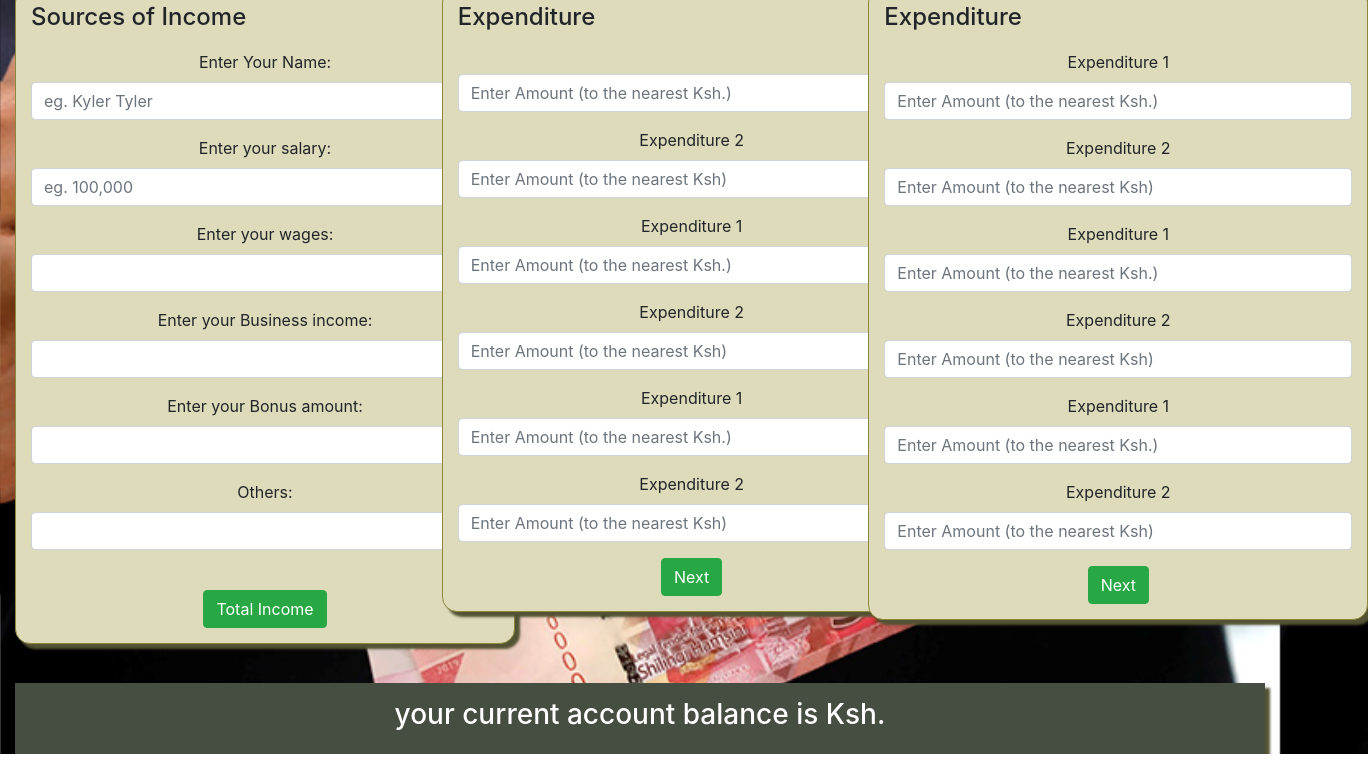
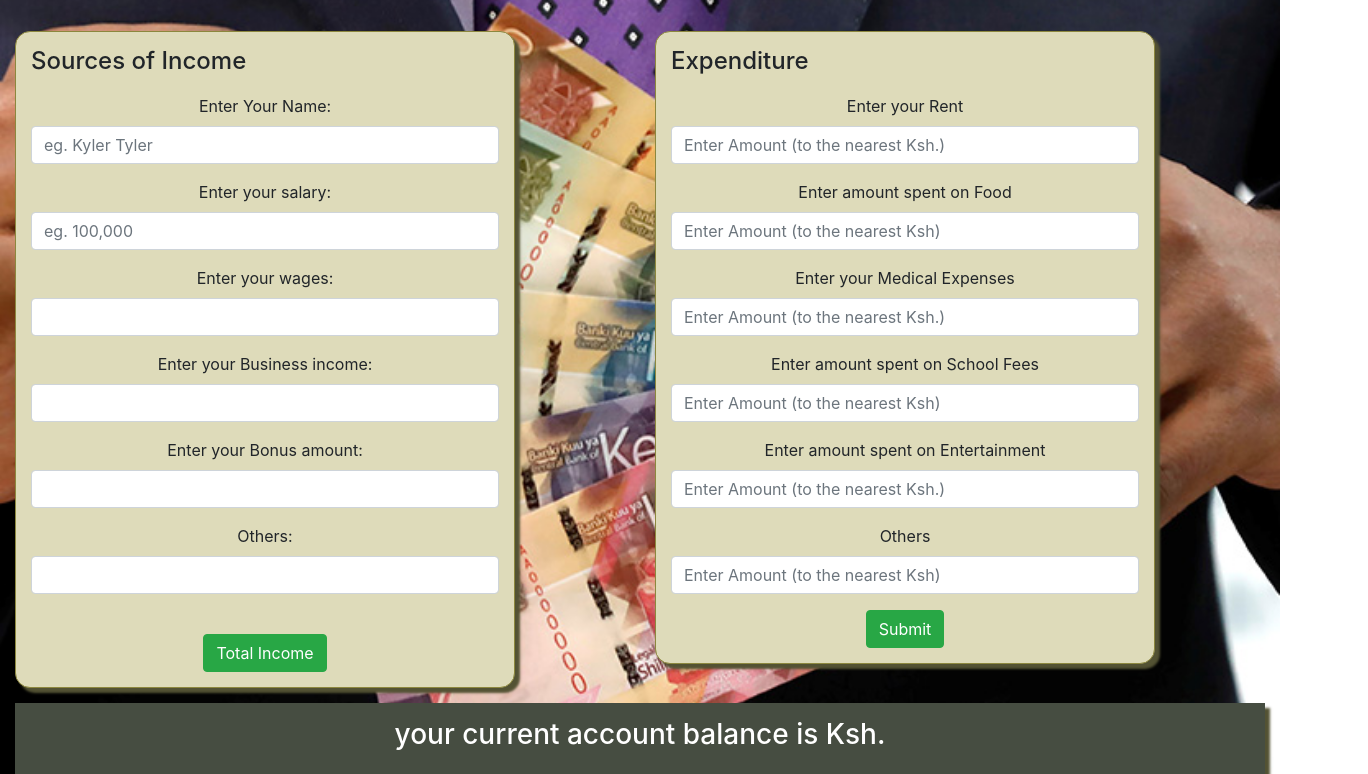
Before and after one commit to EveNyarango/myBenki, a plain HTML site: page service1.html in a window 1280 px wide. Shown: the part 99-873 px from the top of the page, 1368 px wide, since content can reach past the window. Drawn offline with nearby package versions, Linux system fonts and the light colour scheme.

Commit message:
add income function

```diff
--- a/css/service1.css
+++ b/css/service1.css
@@ -1,3 +1,6 @@
+.page-header{
+    padding-top: 20px;
+}
 .input-group-addon {
     height: 10;
   }
@@ -29,9 +32,9 @@
     text-align: center;
   }
 
-  #income{
+  /* #income{
     float:left;
-  }
+  } */
 
 
   h4 {
--- a/js/scripts.js
+++ b/js/scripts.js
@@ -0,0 +1,19 @@
+let add = function(salary, wages, business, bonus, others){
+    return salary + wages + business + bonus + others
+}
+
+
+$(document).ready(function () {
+    $('#income').submit(function (event) {
+        event.preventDefault();
+        let nameInput = $('#name').val();
+        let salary = parseInt($("#salary").val());
+        let wages = parseInt($("#wages").val());
+        let business = parseInt($("bizna").val());
+        let bonus = parseInt($("#bonus").val());
+        let others = parseInt($("#others").val());
+        let result = add(salary, wages, business, bonus, others);
+        alert(result);
+    })
+
+})
--- a/service1.html
+++ b/service1.html
@@ -10,137 +10,91 @@
 </head>
 
 <body>
-
-    <title>MyBenki</title>
-    </head>
-
-    <body>
     <div class="container-fluid">
         <div class="page-header">
             <h1>Track your finances </h1>
         </div>
 
+
+        <br>
+
+
         <div class="row">
-                <div class="col-sm-4">
+            <div class="col-sm-6">
                 <form id="income">
                     <h4>Sources of Income</h4>
                     <div class="form-group">
                         <label for="name">Enter Your Name:</label>
                         <input type="text" class="form-control" id="name" placeholder="eg. Kyler Tyler">
                     </div>
-                        <!-- <div class="form-group">
-                            <div class="input-group">
-                                <span class="input-group-addon" id="sizing-addon2">Ksh.</span>
-                                <input type="text" class="form-control" id='initial-deposit'
-                                    placeholder="Enter Amount (to the nearest Ksh.)">
-                                <span class="input-group-addon">.00</span>
-                            </div>
-                        </div> -->
+
                     <div class="form-group">
                         <label for="name">Enter your salary:</label>
-                            <input type="number" class="form-control" id="name" placeholder="eg. 100,000">
+                        <input type="number" class="form-control" id="salary" placeholder="eg. 100,000">
                     </div>
                     <div class="form-group">
                         <label for="name">Enter your wages:</label>
-                            <input type="number" class="form-control" id="name" placeholder="">
+                        <input type="number" class="form-control" id="wages" placeholder="">
                     </div>
                     <div class="form-group">
                         <label for="name">Enter your Business income:</label>
-                            <input type="number" class="form-control" id="name" placeholder="">
+                        <input type="number" class="form-control" id="bizna" placeholder="">
                     </div>
                     <div class="form-group">
                         <label for="name">Enter your Bonus amount:</label>
-                            <input type="number" class="form-control" id="name" placeholder="">
+                        <input type="number" class="form-control" id="bonus" placeholder="">
                     </div>
                     <div class="form-group">
                         <label for="name">Others:</label>
-                            <input type="number" class="form-control" id="name" placeholder="">
+                        <input type="number" class="form-control" id="others1" placeholder="">
                     </div>
                     <br>
                     <button type="submit" class="btn btn-success">Total Income</button>
                 </form>
             </div>
 
-                <div class="col-sm-4">
+            <div class="col-sm-6">
 
 
                 <form id="expenditure">
                     <h4>Expenditure </h4>
                     <div class="form-group">
-                            <label for="deposit"></label>
+                        <label for="deposit">Enter your Rent</label>
                         <input type="text" class="form-control" id="deposit"
                             placeholder="Enter Amount (to the nearest Ksh.)">
                     </div>
                     <div class="form-group">
-                            <label for="withdraw" placeholder='1000.00'>Expenditure 2</label>
+                        <label for="withdraw" placeholder='1000.00'>Enter amount spent on Food</label>
                         <input type='text' id='withdraw' class='form-control'
                             placeholder="Enter Amount (to the nearest Ksh)">
                     </div>
                     <div class="form-group">
-                            <label for="deposit">Expenditure 1</label>
+                        <label for="deposit">Enter your Medical Expenses </label>
                         <input type="text" class="form-control" id="deposit"
                             placeholder="Enter Amount (to the nearest Ksh.)">
                     </div>
                     <div class="form-group">
-                            <label for="withdraw" placeholder='1000.00'>Expenditure 2</label>
+                        <label for="withdraw" placeholder='1000.00'>Enter amount spent on School Fees</label>
                         <input type='text' id='withdraw' class='form-control'
                             placeholder="Enter Amount (to the nearest Ksh)">
                     </div>
                     <div class="form-group">
-                            <label for="deposit">Expenditure 1</label>
+                        <label for="deposit">Enter amount spent on Entertainment</label>
                         <input type="text" class="form-control" id="deposit"
                             placeholder="Enter Amount (to the nearest Ksh.)">
                     </div>
                     <div class="form-group">
-                            <label for="withdraw" placeholder='1000.00'>Expenditure 2</label>
+                        <label for="withdraw" placeholder='1000.00'>Others</label>
                         <input type='text' id='withdraw' class='form-control'
                             placeholder="Enter Amount (to the nearest Ksh)">
                     </div>
-                        <button type="submit" class="btn btn-success">Next</button>
-                    </form>
-                </div>
-                <div class="col-sm-4">
-
-
-                    <form id="expenditure">
-                        <h4>Expenditure </h4>
-                        <div class="form-group">
-                            <label for="deposit">Expenditure 1</label>
-                            <input type="text" class="form-control" id="deposit"
-                                placeholder="Enter Amount (to the nearest Ksh.)">
-                        </div>
-                        <div class="form-group">
-                            <label for="withdraw" placeholder='1000.00'>Expenditure 2</label>
-                            <input type='text' id='withdraw' class='form-control'
-                                placeholder="Enter Amount (to the nearest Ksh)">
-                        </div>
-                        <div class="form-group">
-                            <label for="deposit">Expenditure 1</label>
-                            <input type="text" class="form-control" id="deposit"
-                                placeholder="Enter Amount (to the nearest Ksh.)">
-                        </div>
-                        <div class="form-group">
-                            <label for="withdraw" placeholder='1000.00'>Expenditure 2</label>
-                            <input type='text' id='withdraw' class='form-control'
-                                placeholder="Enter Amount (to the nearest Ksh)">
-                        </div>
-                        <div class="form-group">
-                            <label for="deposit">Expenditure 1</label>
-                            <input type="text" class="form-control" id="deposit"
-                                placeholder="Enter Amount (to the nearest Ksh.)">
-                        </div>
-                        <div class="form-group">
-                            <label for="withdraw" placeholder='1000.00'>Expenditure 2</label>
-                            <input type='text' id='withdraw' class='form-control'
-                                placeholder="Enter Amount (to the nearest Ksh)">
-                        </div>
-                        <button type="submit" class="btn btn-success">Next</button>
+                    <button type="submit" class="btn btn-success">Submit</button>
                 </form>
             </div>
 
 
         </div>
-            <br>
+
         <div class="account">
             <h3><span class="name"></span> your current account balance is Ksh.<span class="accountBalance"></span>
             </h3>
@@ -150,9 +104,9 @@
 
 
         <script src="https://code.jquery.com/jquery-3.2.1.slim.min.js"
-                integrity="sha384-KJ3o2DKtIkvYIK3UENzmM7KCkRr/rE9/Qpg6aAZGJwFDMVNA/GpGFF93hXpG5KkN"
-                crossorigin="anonymous"></script>
-            <script src="js/script.js"></script>
+            integrity="sha384-KJ3o2DKtIkvYIK3UENzmM7KCkRr/rE9/Qpg6aAZGJwFDMVNA/GpGFF93hXpG5KkN" crossorigin="anonymous">
+        </script>
+        <script src="js/scripts.js"></script>
 </body>
 
 </html>
```
Lines whose indentation alone changed are shown as unchanged.
